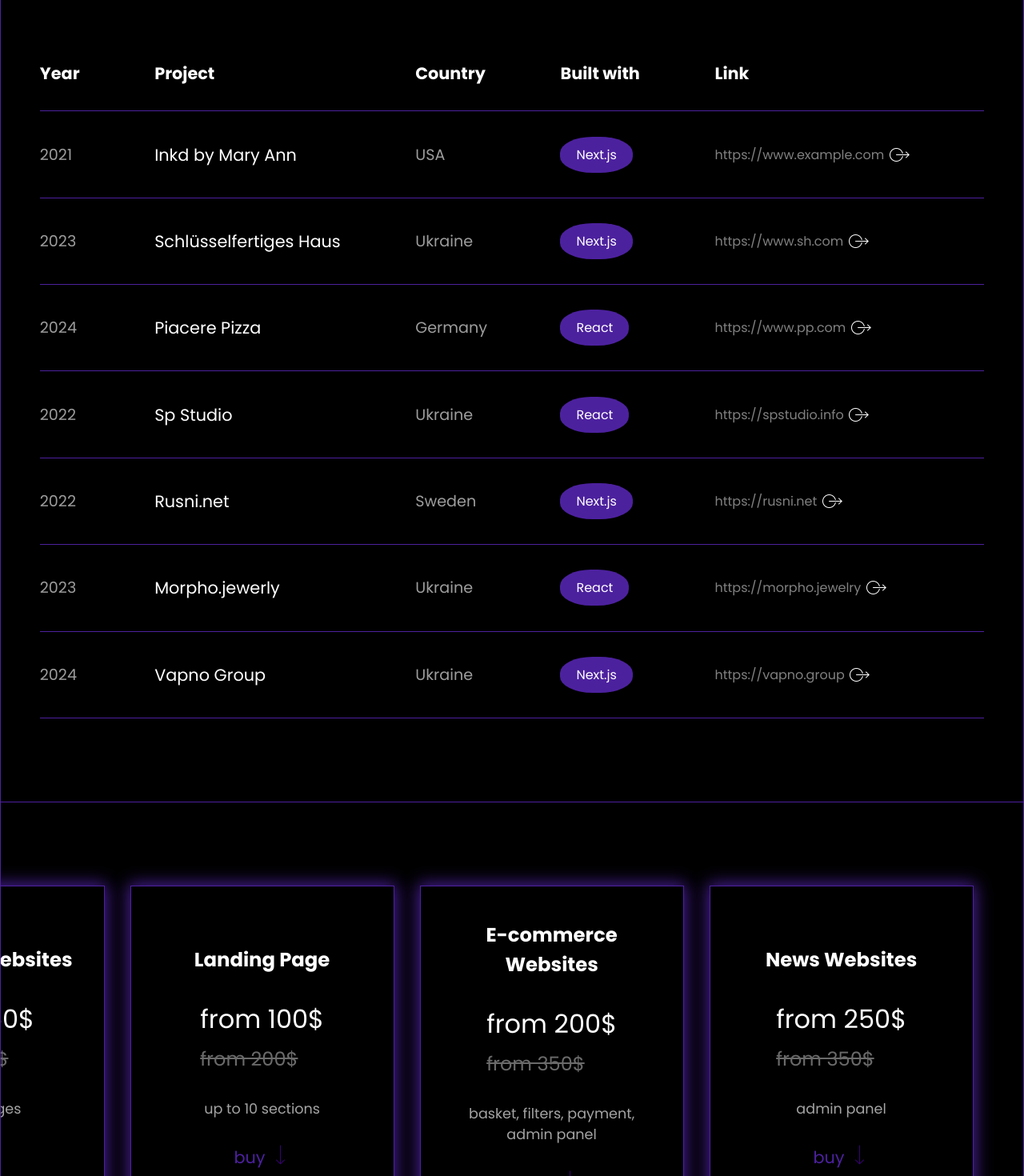
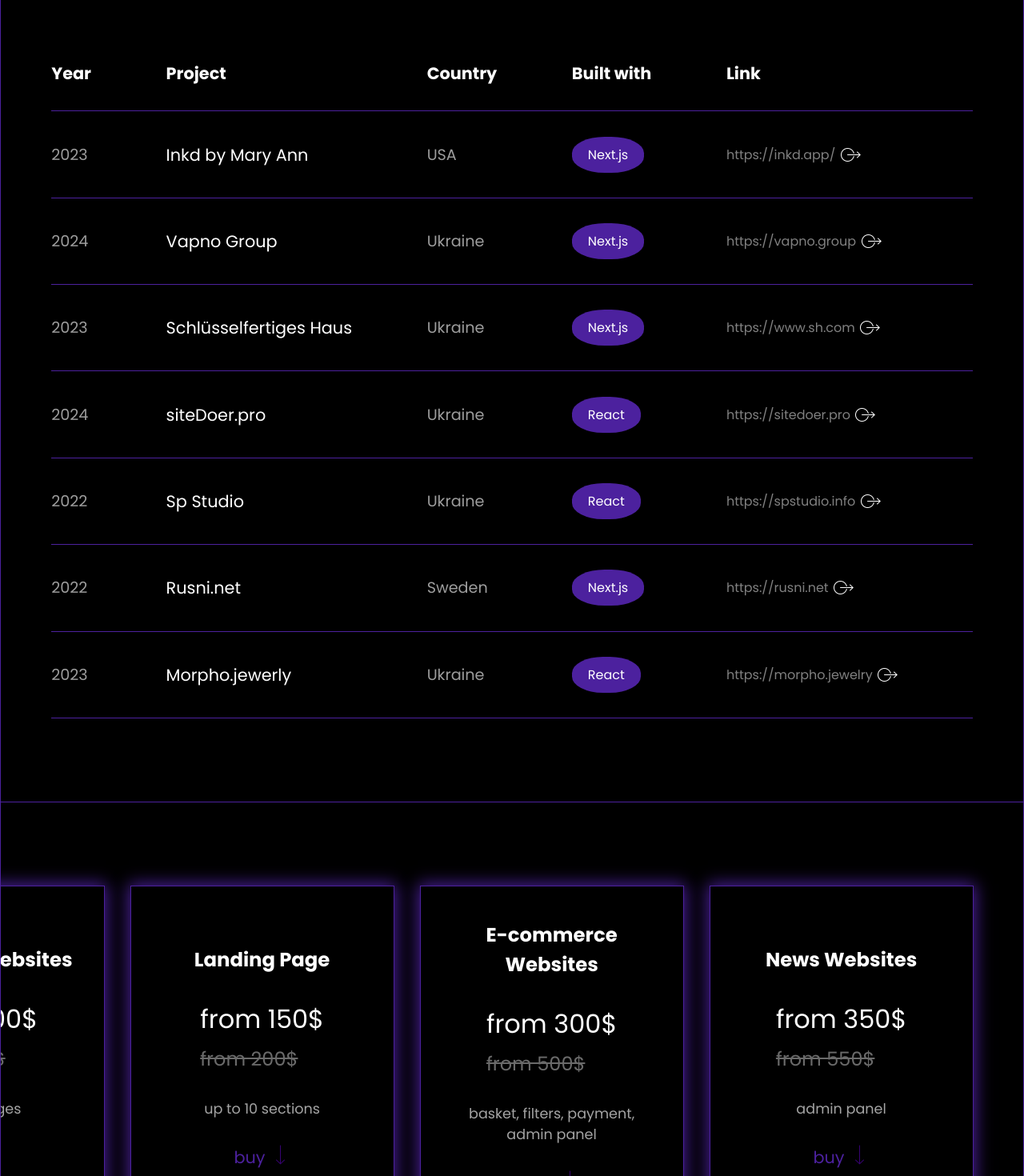
Before and after one commit to GregIvanchuk/siteDoer, a Next.js app: page / in a window 1280 px wide. Shown: the part 2400-3870 px from the top of the page at 80% size. Built offline with nearby package versions, Linux system fonts and the light colour scheme; a web font is replaced by a local one.

Commit message:
change for client

```diff
--- a/src/app/page.js
+++ b/src/app/page.js
@@ -84,7 +84,7 @@
         </thead>
         <tbody>
             <tr>
-                <td className={styles.year} >2021</td>
+                <td className={styles.year} >2023</td>
                 <td className={styles.tdTitle}>Inkd by Mary Ann</td>
                 <td  className={styles.country}>USA</td>
                 <td className={styles.stek}>
@@ -94,8 +94,8 @@
                   </td>
                 <td className={styles.tDlink} >
                   <div className={styles.flex}>
-                   <a className={styles.link} href="https://www.example.com">
-                   <span className={styles.linkSpan}>https://www.example.com</span>
+                   <a className={styles.link} href="https://inkd-zk4e.vercel.app">
+                   <span className={styles.linkSpan}>https://inkd.app/</span>
                    <Image  width={25} height={25} alt='im1' src="/arr.png" />
                    </a>
 
@@ -103,6 +103,25 @@
 
                 </td>
                 </tr>
+                <tr>
+                <td className={styles.year}>2024</td>
+                <td className={styles.tdTitle}>Vapno Group</td>
+                <td className={styles.country}>Ukraine</td>
+                <td className={styles.stek}>
+                  <span>
+                  Next.js
+                  </span>
+                  </td>
+                  <td className={styles.tDlink}>
+                  <div className={styles.flex}>
+                  <a className={styles.link} href="https://vapno.group">
+                    <span className={styles.linkSpan}>https://vapno.group</span>
+                  <Image  width={25} height={25} alt='im1' src="/arr.png" />
+                  </a>
+                  </div>
+                  </td>
+            </tr>
+
             <tr>
                 <td className={styles.year} >2023</td>
                 <td className={styles.tdTitle}>Schlüsselfertiges Haus</td>
@@ -126,8 +145,8 @@
 
             <tr>
                 <td className={styles.year}>2024</td>
-                <td className={styles.tdTitle}>Piacere Pizza</td>
-                <td  className={styles.country}>Germany</td>
+                <td className={styles.tdTitle}>siteDoer.pro</td>
+                <td  className={styles.country}>Ukraine</td>
                 <td className={styles.stek}>
                   <span>
                  React
@@ -135,8 +154,8 @@
                   </td>
                   <td className={styles.tDlink}>
                   <div className={styles.flex}>
-                    <a className={styles.link} href="https://example.app">
-                    <span className={styles.linkSpan}>https://www.pp.com</span>
+                    <a className={styles.link} href="https://site-doer.vercel.app">
+                    <span className={styles.linkSpan}>https://sitedoer.pro</span>
                     <Image  width={25} height={25} alt='im1' src="/arr.png" />
                     </a>
 
@@ -201,24 +220,7 @@
                   </td>
             </tr>
 
-            <tr>
-                <td className={styles.year}>2024</td>
-                <td className={styles.tdTitle}>Vapno Group</td>
-                <td className={styles.country}>Ukraine</td>
-                <td className={styles.stek}>
-                  <span>
-                  Next.js
-                  </span>
-                  </td>
-                  <td className={styles.tDlink}>
-                  <div className={styles.flex}>
-                  <a className={styles.link} href="https://vapno.group">
-                    <span className={styles.linkSpan}>https://vapno.group</span>
-                  <Image  width={25} height={25} alt='im1' src="/arr.png" />
-                  </a>
-                  </div>
-                  </td>
-            </tr>
+
         </tbody>
     </table>
 </div>
@@ -229,8 +231,8 @@
 <div className={styles.serviceItem}>
  <h3 className={styles.serviceTitle}>Corporate Websites</h3>
  <div className={styles.servicePrices}>
- <p  className={styles.servicePrice}>from 150$</p>
- <p  className={styles.oldPrice}>from 250$</p>
+ <p  className={styles.servicePrice}>from 200$</p>
+ <p  className={styles.oldPrice}>from 300$</p>
  </div>
  <p  className={styles.serviceDescr}>up to 5 pages</p>
  <div className={styles.flex}>
@@ -242,7 +244,7 @@
 <div className={styles.serviceItem}>
  <h3 className={styles.serviceTitle}>Landing Page</h3>
  <div className={styles.servicePrices}>
- <p  className={styles.servicePrice}>from 100$</p>
+ <p  className={styles.servicePrice}>from 150$</p>
  <p  className={styles.oldPrice}>from 200$</p>
  </div>
  <p  className={styles.serviceDescr}>up to 10 sections</p>
@@ -256,8 +258,8 @@
 <div className={styles.serviceItem}>
  <h3 className={styles.serviceTitle}>E-commerce Websites</h3>
  <div className={styles.servicePrices}>
- <p  className={styles.servicePrice}>from 200$</p>
- <p  className={styles.oldPrice}>from 350$</p>
+ <p  className={styles.servicePrice}>from 300$</p>
+ <p  className={styles.oldPrice}>from 500$</p>
  </div>
  <p  className={styles.serviceDescr}>basket, filters, payment, admin panel</p>
  <div className={styles.flex}>
@@ -269,8 +271,8 @@
 <div className={styles.serviceItem}>
  <h3 className={styles.serviceTitle}>News Websites</h3>
  <div className={styles.servicePrices}>
- <p  className={styles.servicePrice}>from 250$</p>
- <p  className={styles.oldPrice}>from 350$</p>
+ <p  className={styles.servicePrice}>from 350$</p>
+ <p  className={styles.oldPrice}>from 550$</p>
  </div>
  <p  className={styles.serviceDescr}>admin panel</p>
  <div className={styles.flex}>
```
